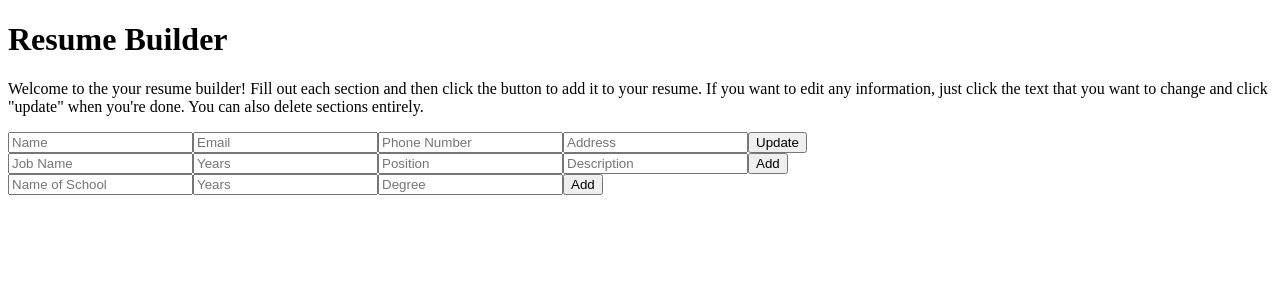
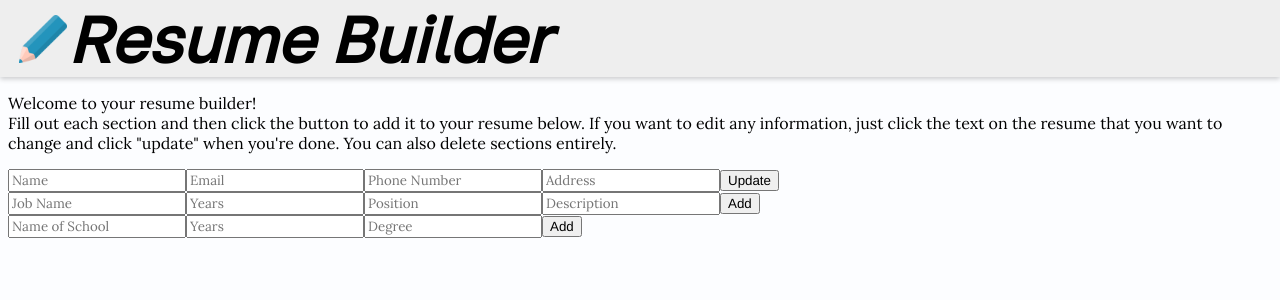
Before and after one commit to EnterOrion/cv-maker, a React (Create React App) app: page / in a window 1280 px wide. Shown: the top 300 px of the page. Built offline with nearby package versions, Linux system fonts and the light colour scheme.

Commit message:
Update header

```diff
--- a/public/index.html
+++ b/public/index.html
@@ -10,22 +10,15 @@
       content="Web site created using create-react-app"
     />
     <link rel="shortcut icon" href="favicon.ico"/>
+    <link rel="preconnect" href="https://fonts.googleapis.com">
+    <link rel="preconnect" href="https://fonts.gstatic.com" crossorigin>
+    <link href="https://fonts.googleapis.com/css2?family=Arimo&family=Golos+Text&family=Lora&display=swap" rel="stylesheet">
 
 
-    <title>React App</title>
+    <title>Resume Builder</title>
   </head>
   <body>
     <noscript>You need to enable JavaScript to run this app.</noscript>
     <div id="root"></div>
-    <!--
-      This HTML file is a template.
-      If you open it directly in the browser, you will see an empty page.
-
-      You can add webfonts, meta tags, or analytics to this file.
-      The build step will place the bundled scripts into the <body> tag.
-
-      To begin the development, run `npm start` or `yarn start`.
-      To create a production bundle, use `npm run build` or `yarn build`.
-    -->
   </body>
 </html>
--- a/src/App.js
+++ b/src/App.js
@@ -11,10 +11,12 @@ function App() {
   return (
   <div>
     <Header />
+    <div className="main-content">
   <Instructions />
    <PersonalDetailsForm />
    <ExperienceForm />
    <EducationForm />
+   </div>
    </div>
   );
 
--- a/src/components/Header.js
+++ b/src/components/Header.js
@@ -1,8 +1,11 @@
 import React from "react";
+import headerLogo from "../images/lapiz.png";
 
 const Header = () => {
     return (
-        <h1>Resume Builder</h1>
+        <div className="header">
+        <h1><span><img alt="" src={headerLogo}></img></span>Resume Builder</h1>
+        </div>
     )
 }
 
--- a/src/components/Instructions.js
+++ b/src/components/Instructions.js
@@ -3,8 +3,8 @@ import React from "react";
 const Instructions = () => {
     return (
         <div>
-            <p>Welcome to the your resume builder! Fill out each section and then click the button to add it to your resume.
-                If you want to edit any information, just click the text that you want to change and click "update" when you're done. You can also delete sections entirely.
+            <p>Welcome to your resume builder! <br/> Fill out each section and then click the button to add it to your resume below.
+                If you want to edit any information, just click the text on the resume that you want to change and click "update" when you're done. You can also delete sections entirely.
             </p>
         </div>
     )
--- /dev/null
+++ b/src/components/Skills.js
@@ -0,0 +1 @@
+import React from "react";
--- a/src/styles/style.scss
+++ b/src/styles/style.scss
@@ -0,0 +1,49 @@
+* {
+    box-sizing: border-box;
+}
+
+body {
+    font-family: 'Lora', serif;
+    margin: 0;
+    background-color: #FCFDFF;
+}
+
+.header {
+    background-color: rgb(238, 238, 238);
+    font-family: 'Golos Text', sans-serif;
+    font-size: 2rem;
+    font-weight: 700;
+    font-style: italic;
+    margin: 0;
+    padding-left: 1.2rem;
+    box-shadow: 0px 2px 5px 0px rgba(0, 0, 0, 0.2);
+    display: flex;
+}
+
+.header img {
+    height: 3rem;
+    width: 3rem;
+}
+
+.header h1 {
+    margin: 0;
+}
+
+input {
+    font-family: 'Lora', serif;
+}
+
+button {
+    font-family: 'Arimo', sans-serif;
+}
+
+.main-content {
+    margin-left: .5em;
+    margin-right: .5em;
+
+}
+
+span {
+    display: inline-block;
+    vertical-align: center;
+}
```
Also changed, not shown: src/images/lapiz.png (added).
